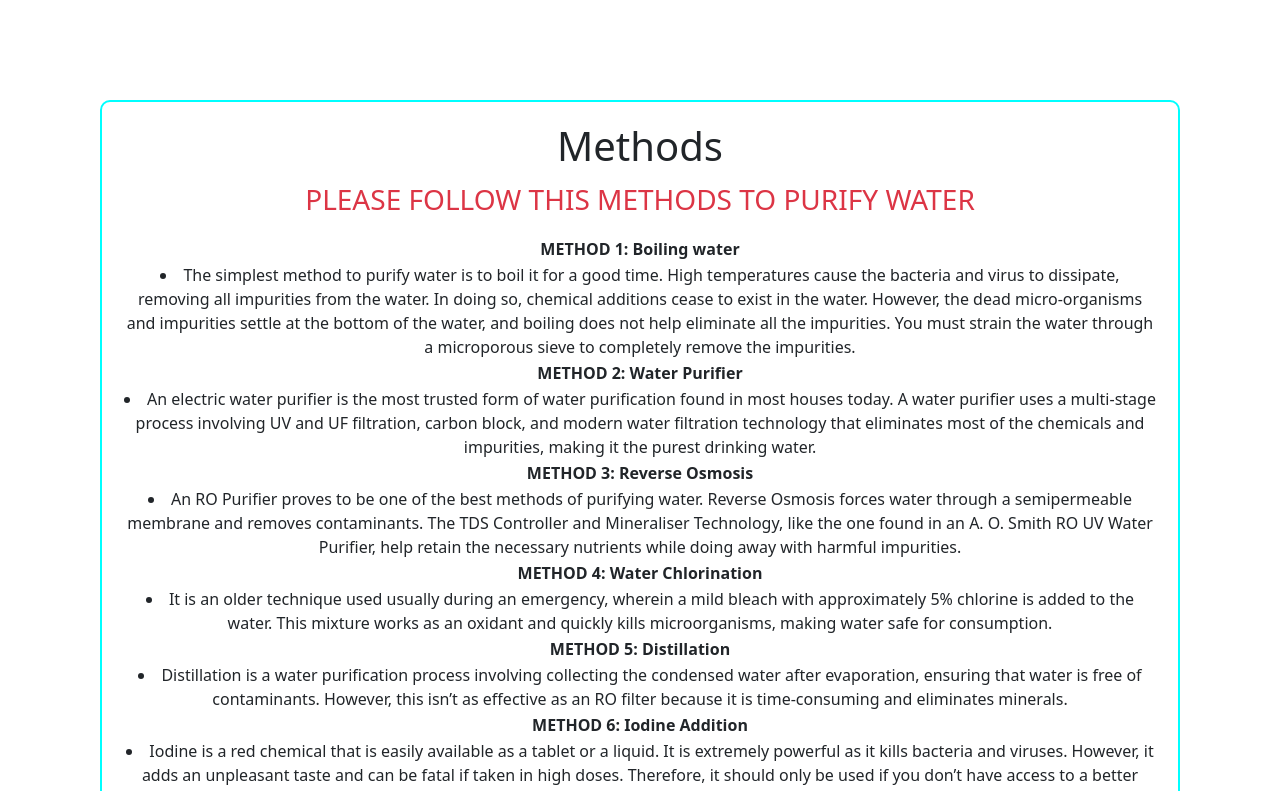
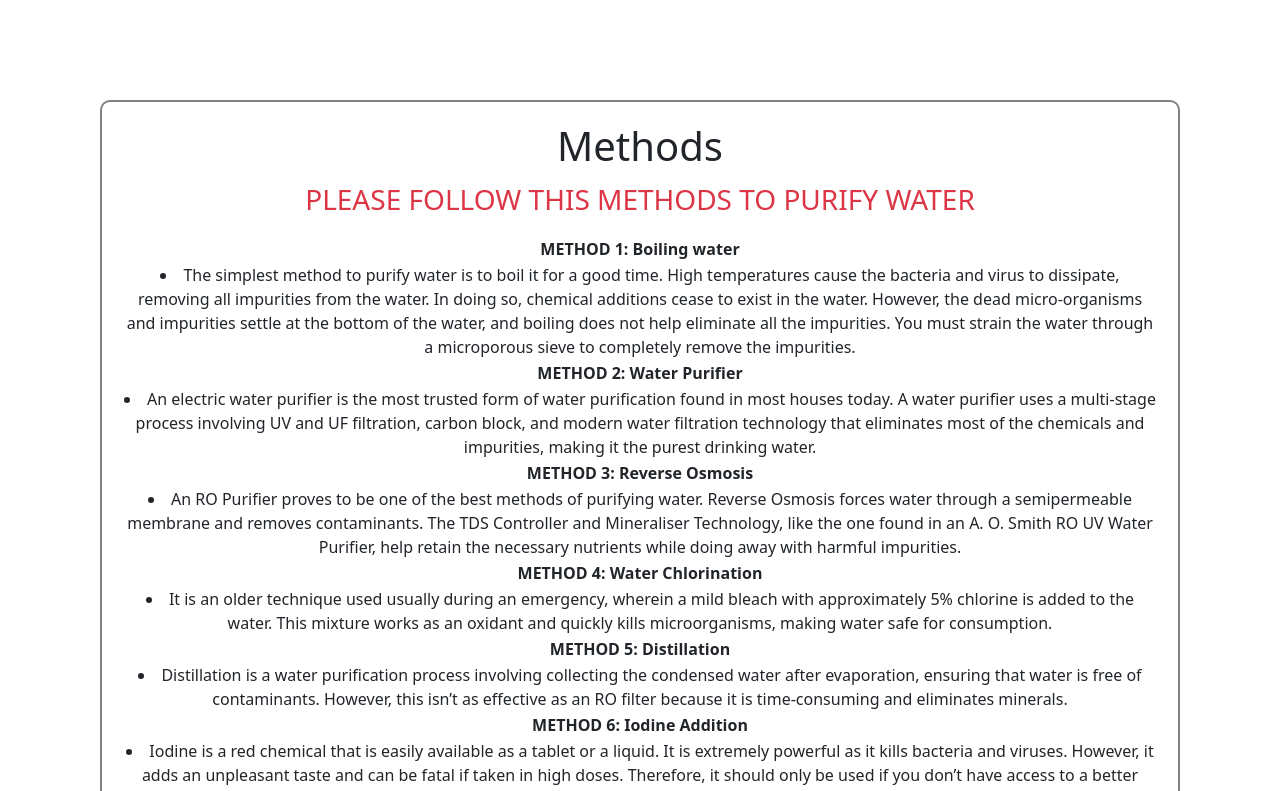
Before and after one commit to ICEP-DEV/SIMRA-UI, a React (Create React App) app: page /Risk-Level in a window 1280 px wide. Shown: the top 791 px of the page. Built offline with nearby package versions, Linux system fonts and the light colour scheme.

Commit message:
styles updated

```diff
--- a/src/components/Risk-Level.js
+++ b/src/components/Risk-Level.js
@@ -14,7 +14,7 @@ function RiskLevelPage({ showRiskLevel, riskLevelBlock }) {
     flexDirection: 'column',
       }
       const divStyleCentered = {
-        border: '2px solid Aqua',
+        border: '2px solid grey',
         borderRadius: '10px',
         justifyContent: 'center',
     alignItems: 'center',
```
